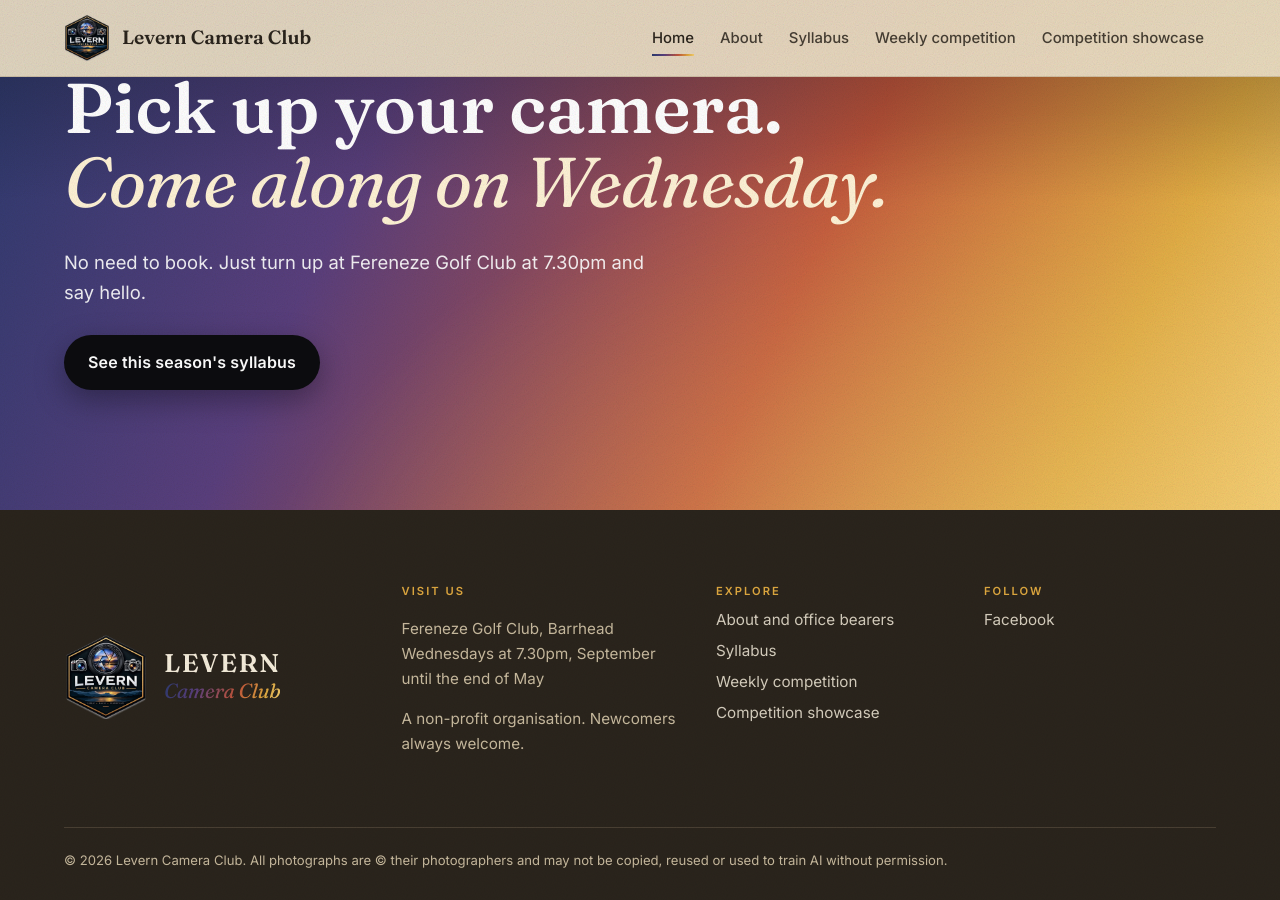
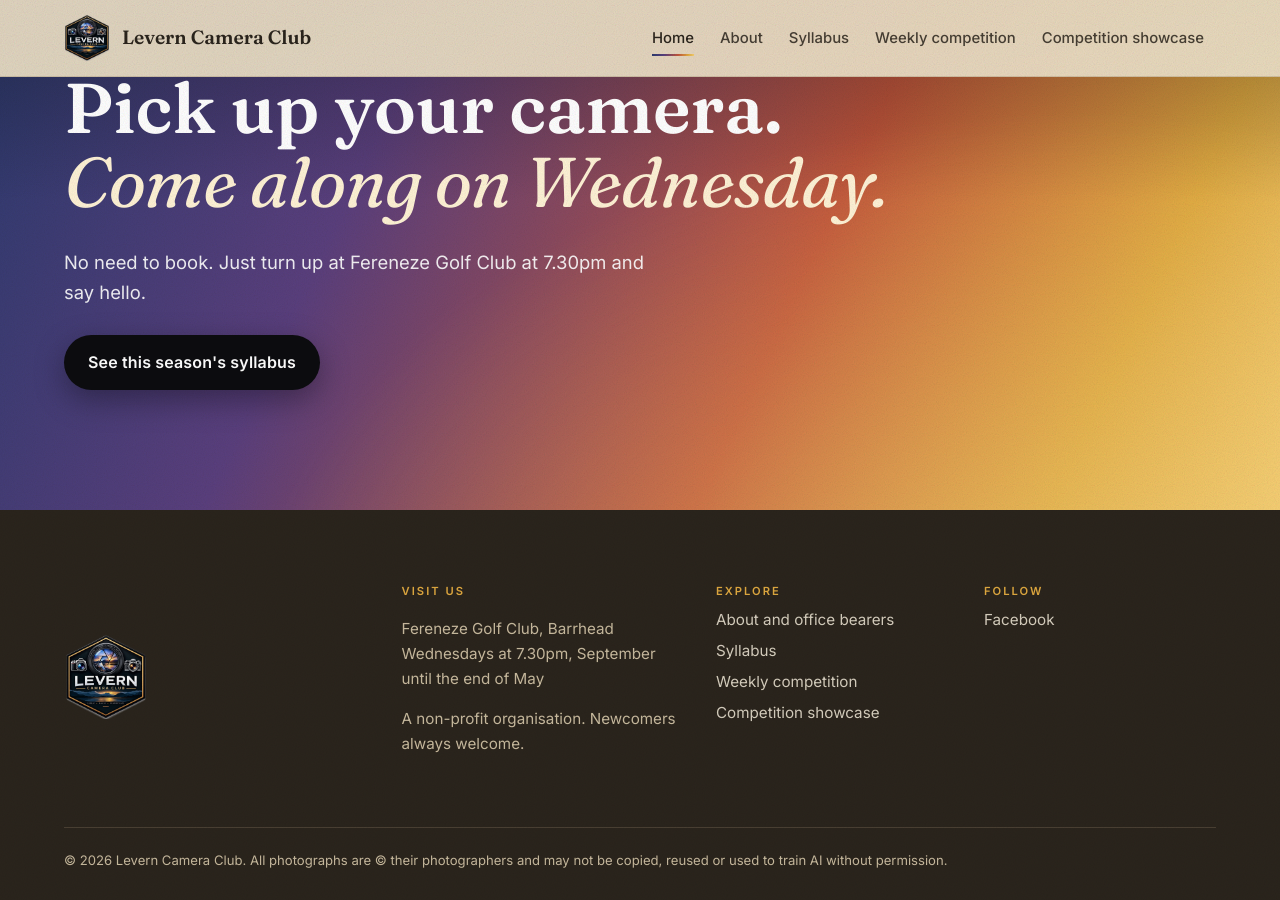
Before and after one commit to grantfitfuel/levern-camera-club, a Jekyll site: the page built from index.html, in a window 1280 px wide and 900 px high, scrolled down 2903 px. Built offline with Jekyll 4.4.1, drawn with Linux system fonts in a browser that asks for light colours.

Commit message:
Footer: show logo only, drop club name text
Co-Authored-By: Claude Opus 5.5 <noreply@anthropic.com>
Claude-Session: https://claude.ai/code/session_012PBygZKZRm7fLhazHccoH4

```diff
--- a/_layouts/default.html
+++ b/_layouts/default.html
@@ -56,8 +56,7 @@
   <footer class="site-footer">
     <div class="wrap footer-grid">
       <div class="footer-brand">
-        {% if site.data.settings.logo and site.data.settings.logo != "" %}<img src="{{ site.data.settings.logo | relative_url }}" alt="" class="footer-logo">{% endif %}
-        <p class="footer-name">Levern<br><em>Camera Club</em></p>
+        {% if site.data.settings.logo and site.data.settings.logo != "" %}<img src="{{ site.data.settings.logo | relative_url }}" alt="Levern Camera Club" class="footer-logo">{% endif %}
       </div>
       <div>
         <p class="label">Visit us</p>
```
